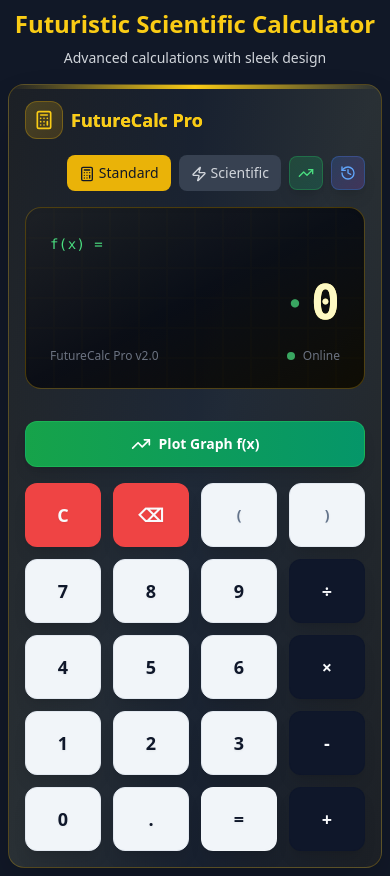
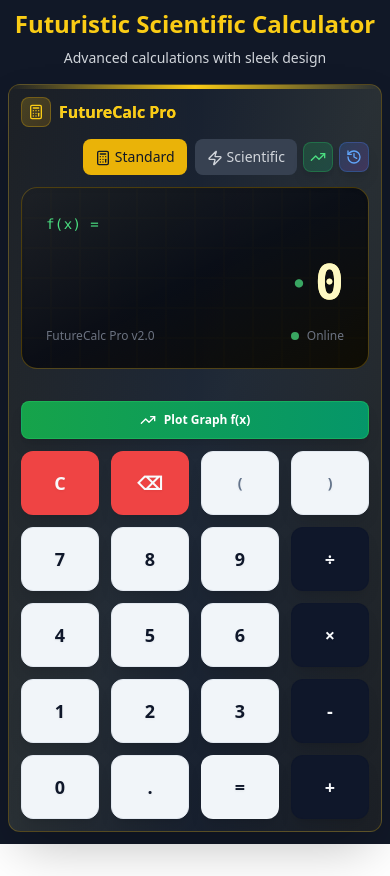
Before and after one commit to Adnaan2003/auric-math-nexus, a React (Vite) app: page / in a window 390 px wide. After the commit the page ends 844 px from the top, so only its background shows below. Built offline with nearby package versions, Linux system fonts and the light colour scheme.

Commit message:
Refine responsive design
Ensure the calculator interface and graph adapt seamlessly to various screen sizes, including mobile, tablets, and desktops.

```diff
--- a/src/components/Calculator.tsx
+++ b/src/components/Calculator.tsx
@@ -203,26 +203,26 @@ export const Calculator = () => {
   }, [handleInput]);
 
   return (
-    <div className="flex flex-col lg:flex-row gap-4 lg:gap-6 w-full">
+    <div className="flex flex-col xl:flex-row gap-3 sm:gap-4 lg:gap-6 w-full max-w-full">
       {/* Main Calculator Section */}
-      <div className="flex-1 min-w-0">
-        <div className="bg-gradient-to-br from-gray-900 via-gray-800 to-gray-900 rounded-2xl sm:rounded-3xl p-4 sm:p-6 lg:p-8 shadow-2xl border border-yellow-500/30 backdrop-blur-sm relative overflow-hidden">
+      <div className="flex-1 min-w-0 max-w-full">
+        <div className="bg-gradient-to-br from-gray-900 via-gray-800 to-gray-900 rounded-xl sm:rounded-2xl lg:rounded-3xl p-3 sm:p-4 md:p-6 lg:p-8 shadow-2xl border border-yellow-500/30 backdrop-blur-sm relative overflow-hidden">
           <div className="absolute inset-0 bg-gradient-to-r from-yellow-500/5 via-transparent to-yellow-500/5 pointer-events-none" />
           <div className="absolute top-0 left-0 w-full h-1 bg-gradient-to-r from-transparent via-yellow-400 to-transparent" />
 
-          <div className="flex flex-col sm:flex-row justify-between items-start sm:items-center mb-4 sm:mb-6 lg:mb-8 relative z-10 gap-4">
-            <div className="flex items-center gap-2 sm:gap-4">
-              <div className="p-2 sm:p-3 rounded-xl sm:rounded-2xl bg-gradient-to-br from-yellow-400/20 to-yellow-600/20 border border-yellow-500/30">
-                <CalcIcon className="text-yellow-400" size={20} />
+          <div className="flex flex-col sm:flex-row justify-between items-start sm:items-center mb-3 sm:mb-4 lg:mb-6 xl:mb-8 relative z-10 gap-3 sm:gap-4">
+            <div className="flex items-center gap-2 sm:gap-3 lg:gap-4">
+              <div className="p-1.5 sm:p-2 lg:p-3 rounded-lg sm:rounded-xl lg:rounded-2xl bg-gradient-to-br from-yellow-400/20 to-yellow-600/20 border border-yellow-500/30">
+                <CalcIcon className="text-yellow-400 w-4 h-4 sm:w-5 sm:h-5 lg:w-6 lg:h-6" />
               </div>
               <div>
-                <h1 className="text-yellow-400 font-bold text-lg sm:text-xl lg:text-2xl bg-gradient-to-r from-yellow-200 to-yellow-500 bg-clip-text text-transparent">
+                <h1 className="text-yellow-400 font-bold text-base sm:text-lg md:text-xl lg:text-2xl bg-gradient-to-r from-yellow-200 to-yellow-500 bg-clip-text text-transparent">
                   FutureCalc Pro
                 </h1>
                 <p className="text-gray-400 text-xs sm:text-sm hidden sm:block">Advanced Scientific Calculator</p>
               </div>
             </div>
-            <div className="flex items-center gap-2 sm:gap-4 w-full sm:w-auto justify-end">
+            <div className="flex items-center gap-1.5 sm:gap-2 lg:gap-4 w-full sm:w-auto justify-end">
               <ModeToggle
                 isScientific={isScientific}
                 onToggle={setIsScientific}
@@ -231,15 +231,15 @@ export const Calculator = () => {
               />
               <button
                 onClick={() => setShowGraph(!showGraph)}
-                className="p-2 sm:p-3 rounded-lg sm:rounded-xl bg-gradient-to-br from-green-500/20 to-emerald-500/20 text-green-400 hover:from-green-500/30 hover:to-emerald-500/30 transition-all duration-300 border border-green-500/30 hover:scale-105 shadow-lg hover:shadow-green-500/20"
+                className="p-1.5 sm:p-2 lg:p-3 rounded-lg sm:rounded-xl bg-gradient-to-br from-green-500/20 to-emerald-500/20 text-green-400 hover:from-green-500/30 hover:to-emerald-500/30 transition-all duration-300 border border-green-500/30 hover:scale-105 shadow-lg hover:shadow-green-500/20"
               >
-                <TrendingUp size={16} className="sm:w-5 sm:h-5" />
+                <TrendingUp className="w-4 h-4 sm:w-5 sm:h-5" />
               </button>
               <button
                 onClick={() => setShowHistory(!showHistory)}
-                className="p-2 sm:p-3 rounded-lg sm:rounded-xl bg-gradient-to-br from-blue-500/20 to-purple-500/20 text-blue-400 hover:from-blue-500/30 hover:to-purple-500/30 transition-all duration-300 border border-blue-500/30 hover:scale-105 shadow-lg hover:shadow-blue-500/20"
+                className="p-1.5 sm:p-2 lg:p-3 rounded-lg sm:rounded-xl bg-gradient-to-br from-blue-500/20 to-purple-500/20 text-blue-400 hover:from-blue-500/30 hover:to-purple-500/30 transition-all duration-300 border border-blue-500/30 hover:scale-105 shadow-lg hover:shadow-blue-500/20"
               >
-                <HistoryIcon size={16} className="sm:w-5 sm:h-5" />
+                <HistoryIcon className="w-4 h-4 sm:w-5 sm:h-5" />
               </button>
             </div>
           </div>
@@ -250,14 +250,14 @@ export const Calculator = () => {
             memory={memory}
           />
 
-          <div className="mb-4 sm:mb-6">
+          <div className="mb-3 sm:mb-4 lg:mb-6">
             <button
               onClick={() => setShowGraph(!showGraph)}
-              className="w-full py-3 sm:py-4 rounded-xl sm:rounded-2xl bg-gradient-to-r from-green-600 to-emerald-600 hover:from-green-500 hover:to-emerald-500 text-white font-bold text-sm sm:text-base lg:text-lg transition-all duration-300 shadow-lg hover:shadow-2xl hover:shadow-green-500/25 border border-green-500/50 hover:scale-[1.02] relative overflow-hidden group"
+              className="w-full py-2.5 sm:py-3 lg:py-4 rounded-lg sm:rounded-xl lg:rounded-2xl bg-gradient-to-r from-green-600 to-emerald-600 hover:from-green-500 hover:to-emerald-500 text-white font-bold text-xs sm:text-sm md:text-base lg:text-lg transition-all duration-300 shadow-lg hover:shadow-2xl hover:shadow-green-500/25 border border-green-500/50 hover:scale-[1.02] relative overflow-hidden group"
             >
               <div className="absolute inset-0 bg-gradient-to-r from-white/0 via-white/10 to-white/0 translate-x-[-100%] group-hover:translate-x-[100%] transition-transform duration-700" />
               <div className="flex items-center justify-center gap-2 sm:gap-3 relative z-10">
-                <TrendingUp size={20} className="sm:w-6 sm:h-6" />
+                <TrendingUp className="w-4 h-4 sm:w-5 sm:h-5 lg:w-6 lg:h-6" />
                 <span>{showGraph ? 'Hide Graph' : 'Plot Graph f(x)'}</span>
               </div>
             </button>
@@ -273,9 +273,9 @@ export const Calculator = () => {
         </div>
       </div>
 
-      {/* Graph Section - Right Side */}
+      {/* Graph Section - Right Side on Desktop, Bottom on Mobile */}
       {showGraph && (
-        <div className="w-full lg:w-96 xl:w-[500px]">
+        <div className="w-full xl:w-96 2xl:w-[500px] xl:max-w-none max-w-full">
           <GraphPlotter
             expression={expression || display}
             isDegrees={isDegrees}
@@ -284,9 +284,9 @@ export const Calculator = () => {
         </div>
       )}
 
-      {/* History Section - Right Side */}
+      {/* History Section - Right Side on Desktop, Bottom on Mobile */}
       {showHistory && !showGraph && (
-        <div className="w-full lg:w-80">
+        <div className="w-full xl:w-80 2xl:w-96 xl:max-w-none max-w-full">
           <History
             history={history}
             onClear={() => setHistory([])}
```
